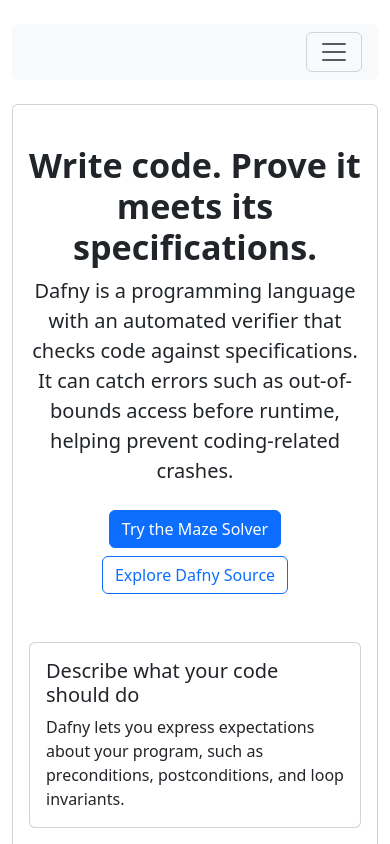
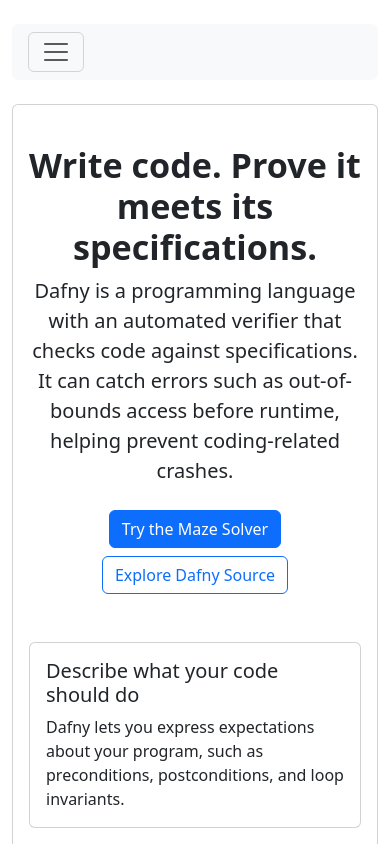
Before and after one commit to Ryan-Posey-CS-projects/Dafny-Website, a React app: page / in a window 390 px wide. Shown: the top 844 px of the page. Built offline with nearby package versions, Linux system fonts and the light colour scheme.

Commit message:
Fix nav bar mobile

```diff
--- a/src/App.tsx
+++ b/src/App.tsx
@@ -40,7 +40,7 @@ export default function App() {
         aria-label="Main navigation"
       >
         <button
-          className="navbar-toggler ms-auto"
+          className="navbar-toggler"
           type="button"
           aria-controls="primaryNavigation"
           aria-expanded={isNavExpanded}
--- a/src/index.css
+++ b/src/index.css
@@ -2,6 +2,11 @@
 
 main {
   min-height: 50vh;
+}
+
+.site-navigation .nav-link,
+.site-navigation .dropdown-menu {
+  text-align: left;
 }
 
 @media (max-width: 767.98px) {
```
